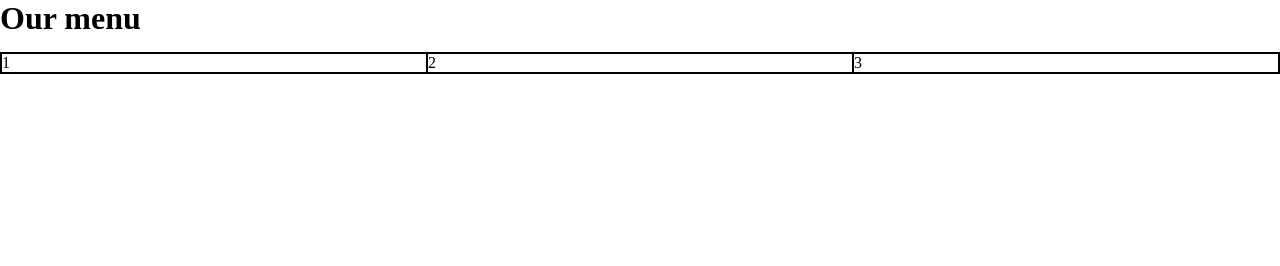
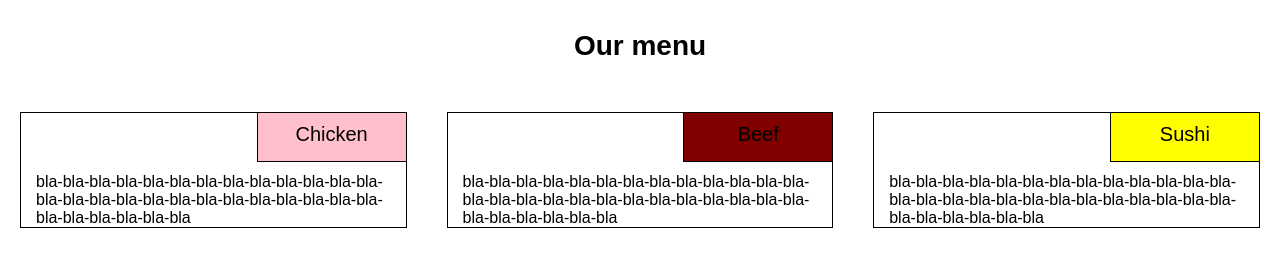
Before and after one commit to LesiaP/coursera, a plain HTML site: page mod2/index.html in a window 1280 px wide. Drawn offline with Linux system fonts and the light colour scheme.

Commit message:
All done

```diff
--- a/mod2/css/style.css
+++ b/mod2/css/style.css
@@ -2,16 +2,54 @@
 	box-sizing: border-box;
 	margin: 0;
 	padding: 0;
+	font-family: Arial, Helvetica, sans-serif;
 }
 h1 {
-	margin-bottom: 15px;
+	margin-top: 30px;
+	margin-bottom: 50px;
+	font-size: 175%;
+	text-align: center;
 }
 .row {
 	width: 100%;
 }
 div {
+	float: left;
+
+}
+.col12, .col3 {
+	position: relative;
+}
+section {
+	width: 150px;
+	height: 50px;
 	border: 1px solid black;
-	float: left;
+	position: absolute;
+	top: 0px;
+	right: 20px;
+	text-align: center;
+	font-size: 125%;
+	padding-top: 10px;
+}
+p {
+	border: 1px solid black;
+	padding-top: 60px;
+	padding-left: 15px;
+	padding-right: 15px;
+	margin-left: 20px;
+	margin-right: 20px;
+	margin-bottom: 30px;
+	height:
+	background-color: grey;
+}
+#ch {
+	background-color: pink;
+}
+#be {
+	background-color: maroon;
+}
+#su {
+	background-color: yellow;
 }
 
 /*******Desktop************/
--- a/mod2/index.html
+++ b/mod2/index.html
@@ -10,10 +10,17 @@
 	<h1>Our menu</h1>
 	<div class="row">
 		<div class="col12">
-		1
+			<section id="ch">Chicken</section>
+			<p>bla-bla-bla-bla-bla-bla-bla-bla-bla-bla-bla-bla-bla-bla-bla-bla-bla-bla-bla-bla-bla-bla-bla-bla-bla-bla-bla-bla-bla-bla-bla-bla</p>
 		</div>
-		<div class="col12">2</div>
-		<div class="col3">3</div>
+		<div class="col12">
+			<section id="be">Beef</section>
+			<p>bla-bla-bla-bla-bla-bla-bla-bla-bla-bla-bla-bla-bla-bla-bla-bla-bla-bla-bla-bla-bla-bla-bla-bla-bla-bla-bla-bla-bla-bla-bla-bla</p>
+		</div>
+		<div class="col3">
+			<section id="su">Sushi</section>
+			<p>bla-bla-bla-bla-bla-bla-bla-bla-bla-bla-bla-bla-bla-bla-bla-bla-bla-bla-bla-bla-bla-bla-bla-bla-bla-bla-bla-bla-bla-bla-bla-bla</p>
+		</div>
 	</div>
 </body>
 </html>
```
